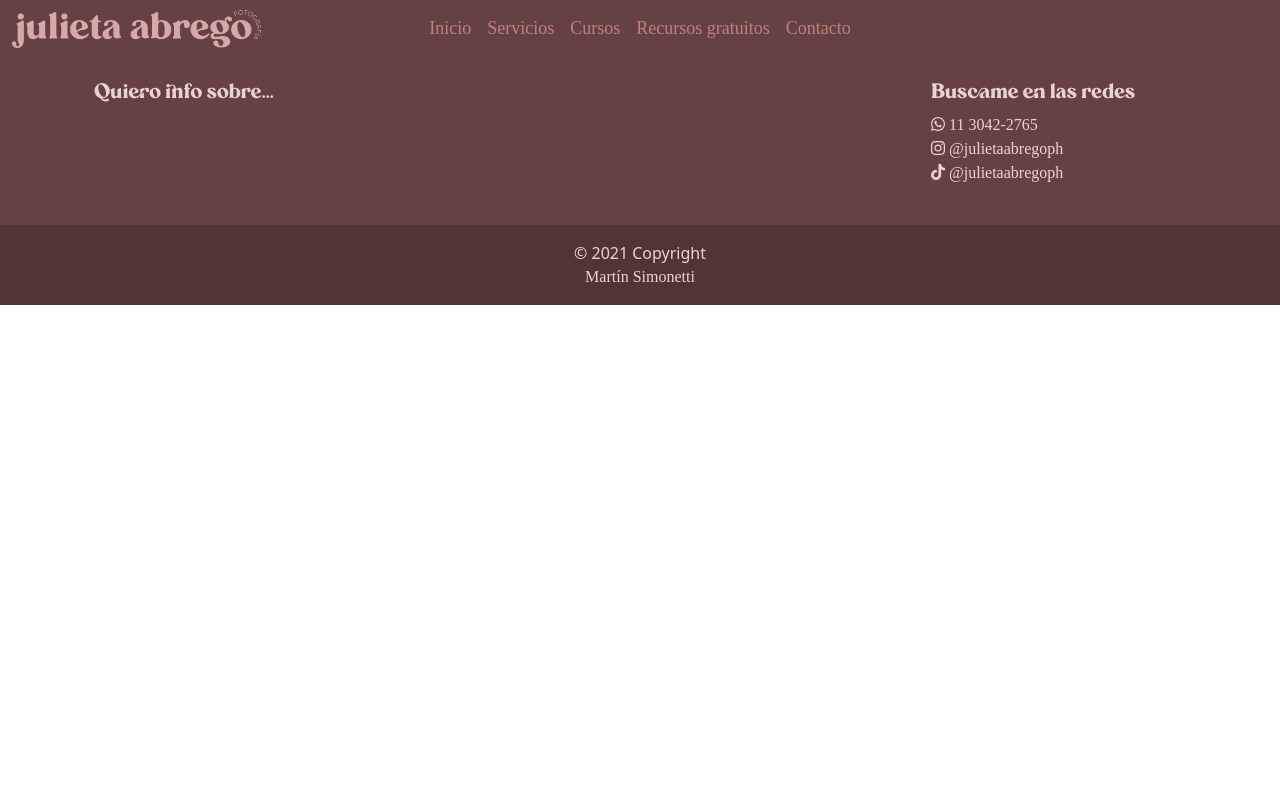
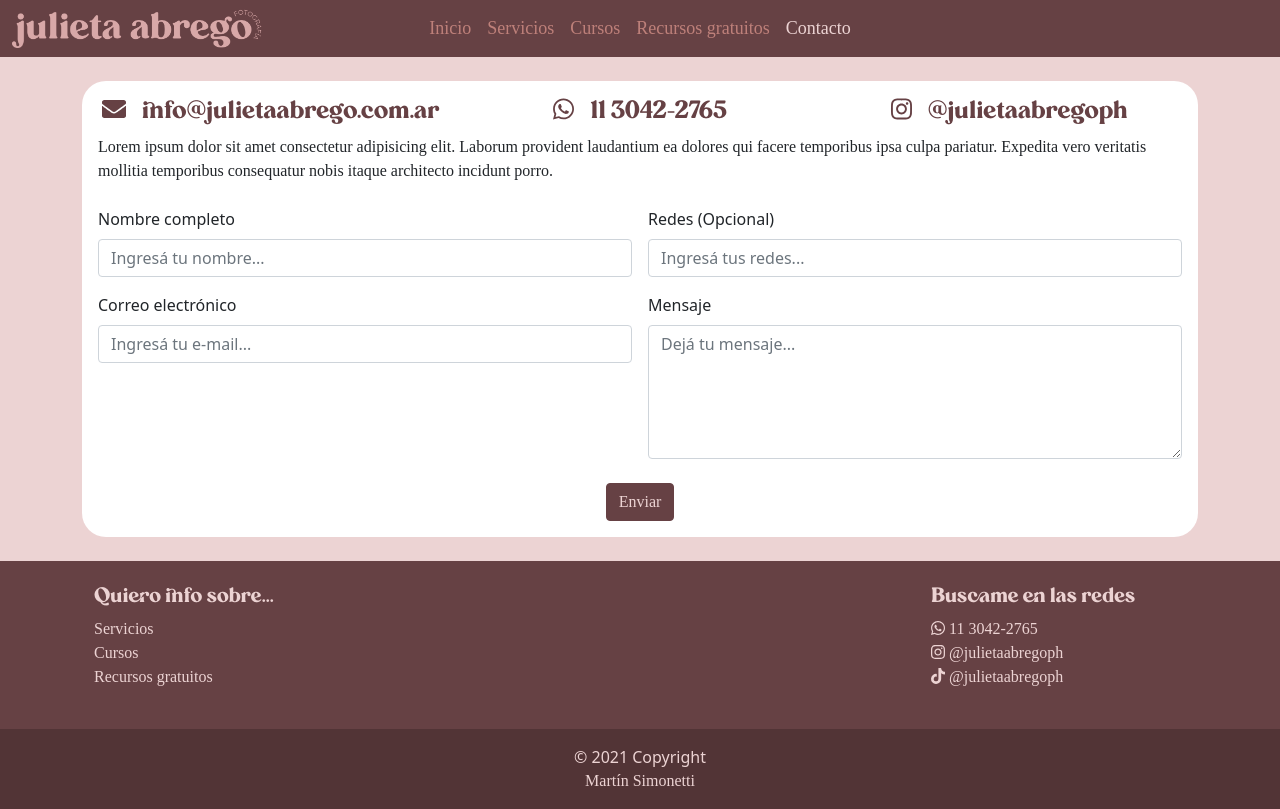
Before and after one commit to martinsimonetti/JulietaAbregoFotografia_React, a React (Create React App) app: page /contacto in a window 1280 px wide. Built offline with nearby package versions, Linux system fonts and the light colour scheme; a web font is replaced by a local one.

Commit message:
Se creó el ruteo de las páginas.

```diff
--- a/src/App.js
+++ b/src/App.js
@@ -3,13 +3,26 @@ import './App.css';
 
 import NavBar from './components/layout/NavBar.js';
 import Footer from './components/layout/Footer.js';
+import { BrowserRouter as Router, Switch, Route } from 'react-router-dom';
+import InicioPage from './pages/InicioPage';
+import ServiciosPage from './pages/ServiciosPage';
+import RecursosPage from './pages/RecursosPage';
+import ContactoPage from './pages/ContactoPage';
 
 function App() {
   return (
     <div className="Container">
-        {/* Componentes de la App */}
+      {/* Componentes de la App */}
+      <Router>
         <NavBar></NavBar>
+        <Switch>
+          <Route path="/" exact component={InicioPage} />
+          <Route path="/servicios" exact component={ServiciosPage} />
+          <Route path="/recursos" exact component={RecursosPage} />
+          <Route path="/contacto" exact component={ContactoPage} />
+        </Switch>
         <Footer></Footer>
+      </Router>
     </div>
   );
 }
--- a/src/components/layout/Footer.js
+++ b/src/components/layout/Footer.js
@@ -15,9 +15,9 @@ const Footer = (props) => {
                     <Col lg={6} md={12} className='mb-6 md-0'>
                         <h5 className='text-secondary align-self-start'>Quiero info sobre...</h5>
                         <ul className='list-unstyled'>
-                            {/* <li><Link href='/' className='text-secondary text-decoration-none'>Servicios</Link></li>
-                            <li><Link href='/' className='text-secondary text-decoration-none'>Cursos</Link></li>
-                            <li><Link href='/' className='text-secondary text-decoration-none'>Recursos gratuitos</Link></li> */}
+                            <li><Link to='/servicios' className='text-secondary text-decoration-none'>Servicios</Link></li>
+                            <li><Link to='/cursos' className='text-secondary text-decoration-none'>Cursos</Link></li>
+                            <li><Link to='/recursos' className='text-secondary text-decoration-none'>Recursos gratuitos</Link></li>
                         </ul>
                     </Col>
                     <Col lg={3} className='mb-6 md-0'>
@@ -26,7 +26,7 @@ const Footer = (props) => {
                     <Col lg={3} md={12} className='mb-6 md-0'>
                         <h5 className='text-secondary align-self-start'>Buscame en las redes</h5>
                         <ul className='list-unstyled'>
-                            <li><a href="https://wa.me/message/LA5VAWG3CCUDF1" class="text-secondary text-decoration-none"><FontAwesomeIcon icon={faWhatsapp} /> 11 3042-2765</a></li>
+                            <li><a href="https://wa.me/message/LA5VAWG3CCUDF1" class="text-secondary text-decoration-none" target="_blank"><FontAwesomeIcon icon={faWhatsapp} /> 11 3042-2765</a></li>
                             <li><a href="https://www.instagram.com/julietaabregoph/" class="text-secondary text-decoration-none" target="_blank"><FontAwesomeIcon icon={faInstagram} /> @julietaabregoph</a></li>
                             <li><a href="https://www.tiktok.com/@julietaabregoph" class="text-secondary text-decoration-none" target="_blank"><FontAwesomeIcon icon={faTiktok} /> @julietaabregoph</a></li>
                         </ul>
--- a/src/components/layout/NavBar.js
+++ b/src/components/layout/NavBar.js
@@ -8,6 +8,8 @@ import '../../styles/components/layout/NavBar.css';
 
 import logo from '../../images/logoPrincipal.png';
 
+import { NavLink } from 'react-router-dom';
+
 
 const NavBar = (props) => {
     return (
@@ -17,11 +19,11 @@ const NavBar = (props) => {
                 <Navbar.Toggle aria-controls="navbarNavAltMarkup" />
                 <Navbar.Collapse id="navbarNavAltMarkup">
                     <Nav className="mr-auto my-lg-0">
-                        <Nav.Link href="#action1">Inicio</Nav.Link>
-                        <Nav.Link href="#action2">Servicios</Nav.Link>
-                        <Nav.Link href="#action2">Cursos</Nav.Link>
-                        <Nav.Link href="#action2">Recursos gratuitos</Nav.Link>
-                        <Nav.Link href="#action2">Contacto</Nav.Link>
+                        <NavLink exact to="/" className='nav-link' activeClassName="active">Inicio</NavLink>
+                        <NavLink exact to="/servicios" className='nav-link' activeClassName="active">Servicios</NavLink>
+                        <NavLink exact to="/cursos" className='nav-link' activeClassName="active">Cursos</NavLink>
+                        <NavLink exact to="/recursos" className='nav-link' activeClassName="active">Recursos gratuitos</NavLink>
+                        <NavLink exact to="/contacto" className='nav-link' activeClassName="active">Contacto</NavLink>
                     </Nav>
                 </Navbar.Collapse>
             </Container>
```
